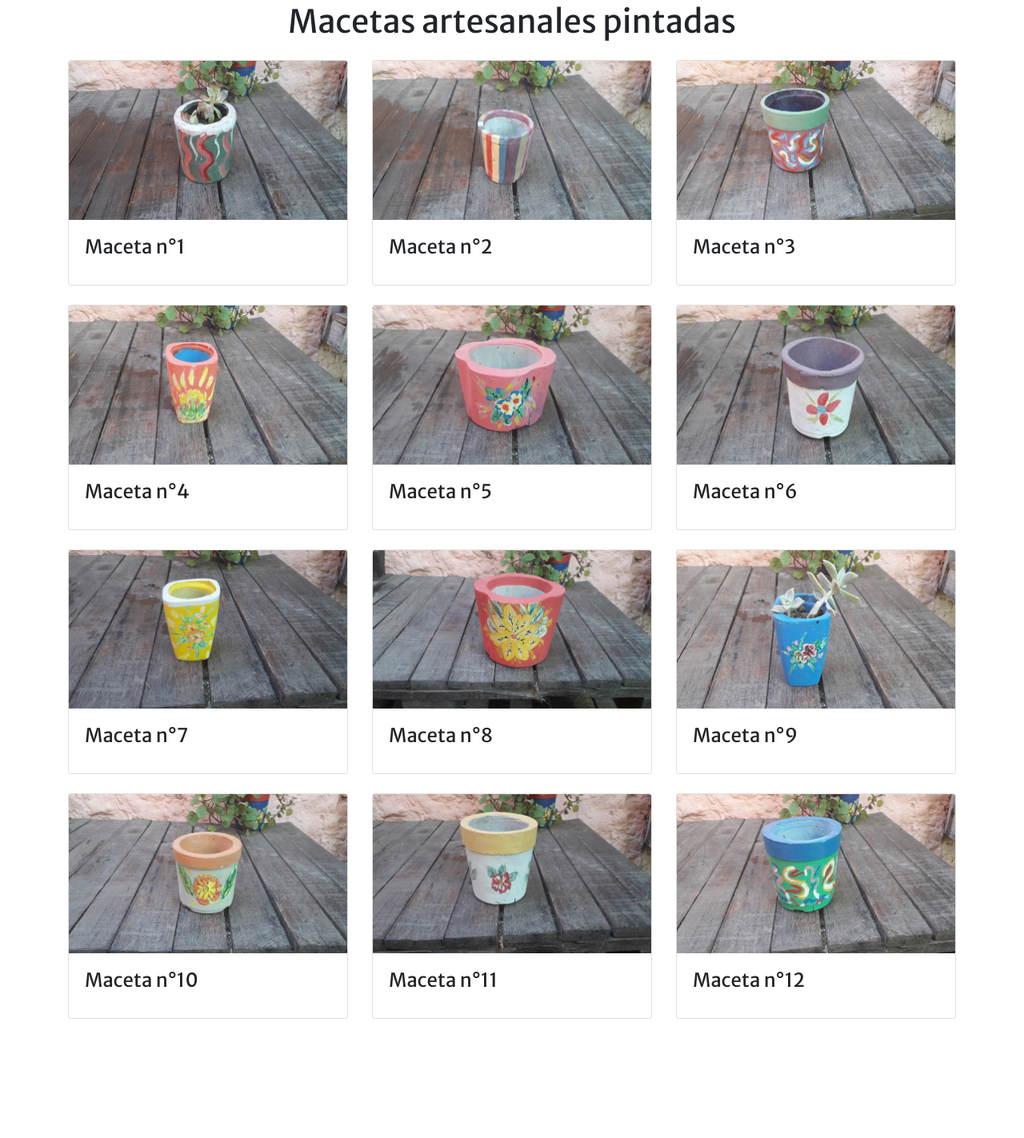
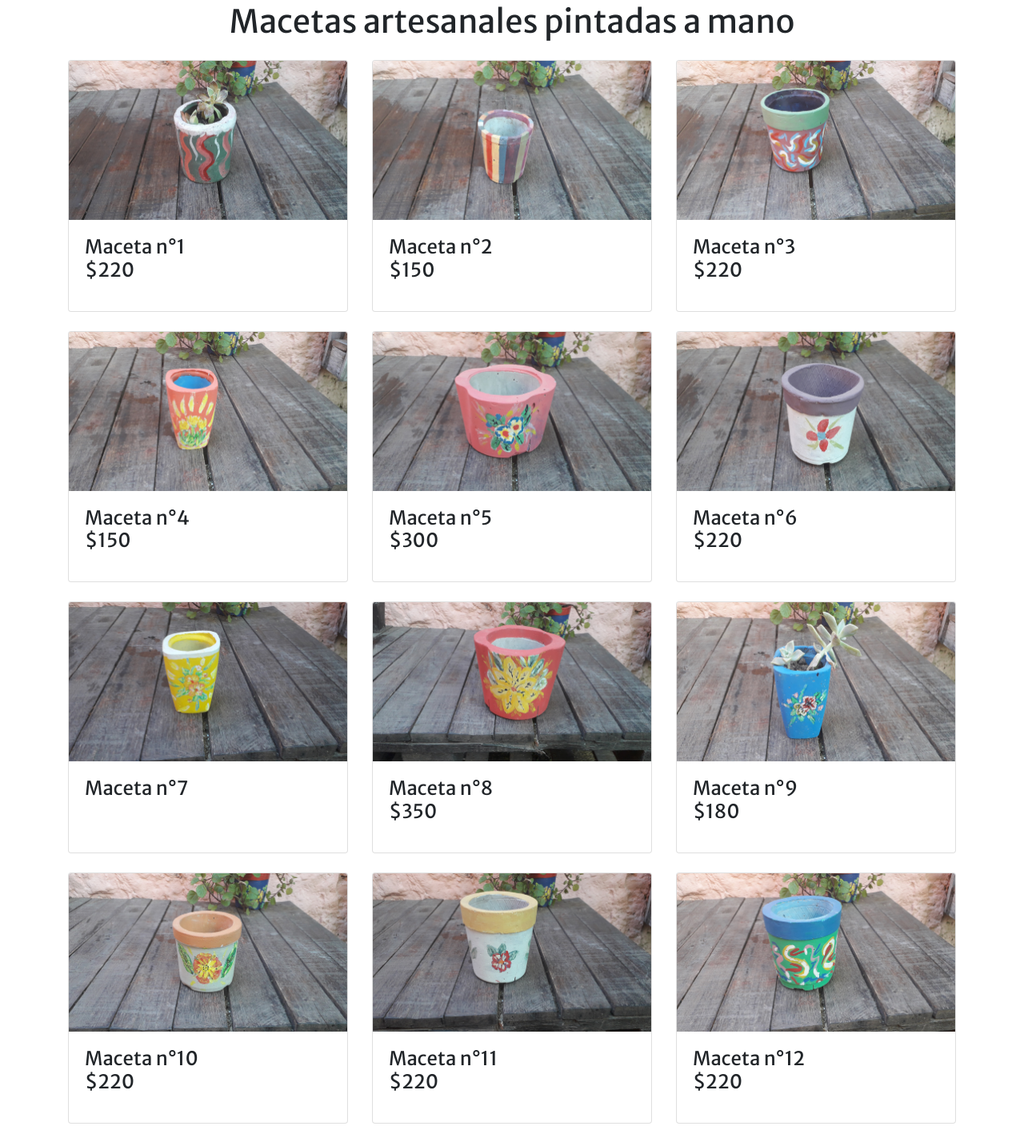
Before and after one commit to FacundoMartinezCampos/MacetasArtesanales, a website with bundled scripts: page index.html in a window 1280 px wide. Shown: the part 2051-3474 px from the top of the page at 80% size. Built offline with nearby package versions, Linux system fonts and the light colour scheme.

Commit message:
preciosartesanales

```diff
--- a/index.html
+++ b/index.html
@@ -180,7 +180,7 @@
 <div class="divgradient">
 <div class="container">
 
-<h1 class="my-4 text-center">Macetas artesanales pintadas</h1>
+<h1 class="my-4 text-center">Macetas artesanales pintadas a mano</h1>
 
   <div class="row">
     <div class="col-lg-4 col-sm-6 mb-4">
@@ -189,6 +189,7 @@
         <div class="card-body">
           <h4 class="card-title">
             <a>Maceta n°1</a>
+            <p>$220</p>
           </h4>
 
         </div>
@@ -200,6 +201,7 @@
         <div class="card-body">
           <h4 class="card-title">
             <a>Maceta n°2</a>
+            <p>$150</p>
           </h4>
 
         </div>
@@ -211,6 +213,7 @@
         <div class="card-body">
           <h4 class="card-title">
             <a>Maceta n°3</a>
+            <p>$220</p>
           </h4>
 
         </div>
@@ -222,6 +225,7 @@
         <div class="card-body">
           <h4 class="card-title">
             <a>Maceta n°4</a>
+            <p>$150</p>
           </h4>
 
         </div>
@@ -233,6 +237,7 @@
         <div class="card-body">
           <h4 class="card-title">
             <a>Maceta n°5</a>
+            <p>$300</p>
           </h4>
 
         </div>
@@ -244,6 +249,7 @@
         <div class="card-body">
           <h4 class="card-title">
             <a>Maceta n°6</a>
+            <p>$220</p>
           </h4>
 
         </div>
@@ -268,6 +274,7 @@
         <div class="card-body">
           <h4 class="card-title">
             <a>Maceta n°8</a>
+            <p>$350</p>
           </h4>
 
         </div>
@@ -279,6 +286,7 @@
         <div class="card-body">
           <h4 class="card-title">
             <a>Maceta n°9</a>
+            <p>$180</p>
           </h4>
 
         </div>
@@ -290,6 +298,7 @@
         <div class="card-body">
           <h4 class="card-title">
             <a>Maceta n°10</a>
+            <p>$220</p>
           </h4>
 
         </div>
@@ -301,6 +310,7 @@
         <div class="card-body">
           <h4 class="card-title">
             <a>Maceta n°11</a>
+            <p>$220</p>
           </h4>
 
         </div>
@@ -312,6 +322,7 @@
         <div class="card-body">
           <h4 class="card-title">
             <a>Maceta n°12</a>
+            <p>$220</p>
           </h4>
 
         </div>
```
